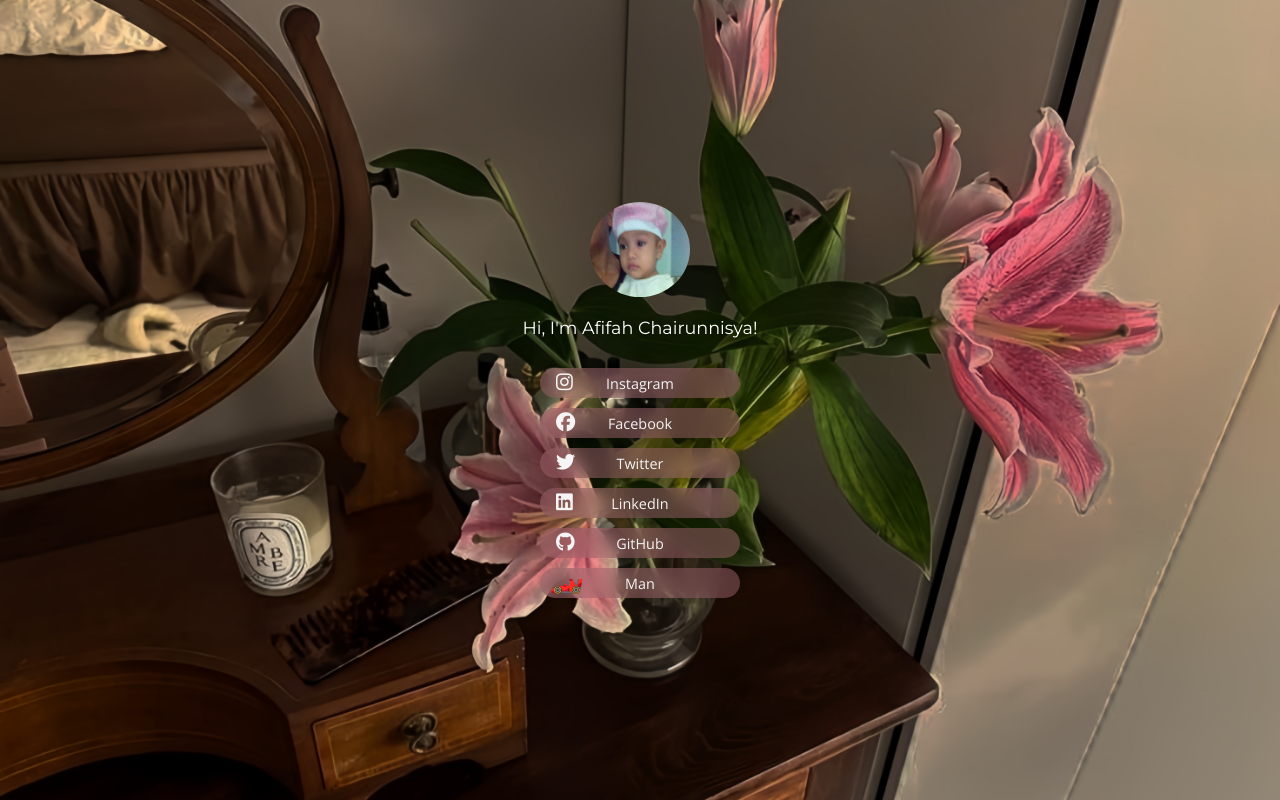
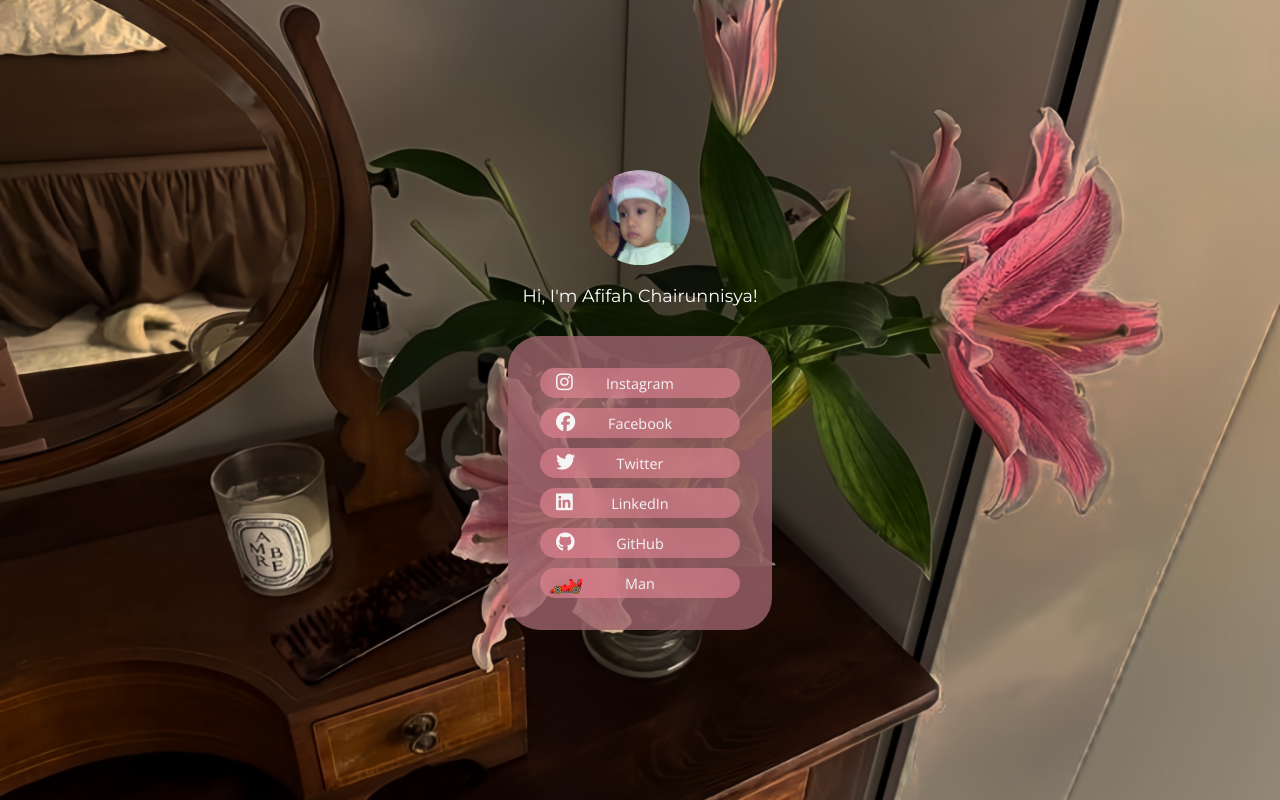
Before and after one commit to cacacutie/Afifah-profile, a plain HTML site: page index.html in a window 1280 px wide. Drawn offline with nearby package versions, Linux system fonts and the light colour scheme.

Commit message:
feat: add div background color, fix dir tree

```diff
--- a/index.html
+++ b/index.html
@@ -14,7 +14,7 @@
     <div class="container">
         <!-- INI BAGIAN PROFIL-->
         <div class="profil">
-            <img src="caca.jpg" alt="foto profil">
+            <img src="images/caca.jpg" alt="foto profil">
             <h2 class="fontsaya">Hi, I'm Afifah Chairunnisya!</h2>
         </div>
         <!-- END OF PROFIL-->
@@ -62,7 +62,6 @@
                     Man
                 </div>
             </a>
-
          </div>
          <!-- END OF SOCIAL COMPONENT-->
     </div>
--- a/style.css
+++ b/style.css
@@ -6,7 +6,7 @@
 body{
     height: 100vh;
     width: 100%;
-    background-image: url('bglily.jpeg');
+    background-image: url('images/bglily.jpeg');
     background-position: center;
     background-size: cover;
     background-repeat: no-repeat;
@@ -48,6 +48,9 @@
     text-align: center;
     gap: 10px;
     font-size: 0.7rem;
+    background-color: rgba(158, 100, 109, 0.8);
+    padding: 2rem;
+    border-radius: 2rem;
 }
 
 .social a{
@@ -58,7 +61,7 @@
 
 /* button */
 .sosmed{
-    background-color: rgba(158, 100, 109, 0.5);
+    background-color: rgba(246, 141, 157, 0.5);
     backdrop-filter: blur(8px);
     -webkit-backdrop-filter: blur(8px);
 
@@ -96,7 +99,6 @@
 
 
 /* font */
-
 .fontsaya{
     font-family: "Montserrat", sans-serif;
     font-weight: 400;
```
Also changed, not shown: images/bglily.jpeg (renamed from bglily.jpeg), images/caca.jpg (renamed from caca.jpg).
